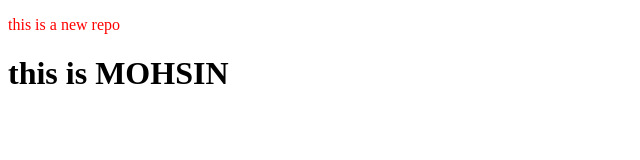
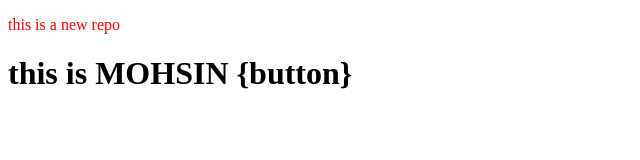
Before and after one commit to mohsiinnn/newfolder, a plain HTML site: page index.html in a window 1280 px wide. Shown: the whole page, without its empty margins (0-640 px from the left). Drawn offline with Linux system fonts and the light colour scheme.

```diff
--- a/index.html
+++ b/index.html
@@ -8,6 +8,6 @@
 </head>
 <body>
     <p>this is a new repo</p>
-    <h1>this is MOHSIN</h1>
+    <h1>this is MOHSIN {button}</h1>
 </body>
 </html>
```
